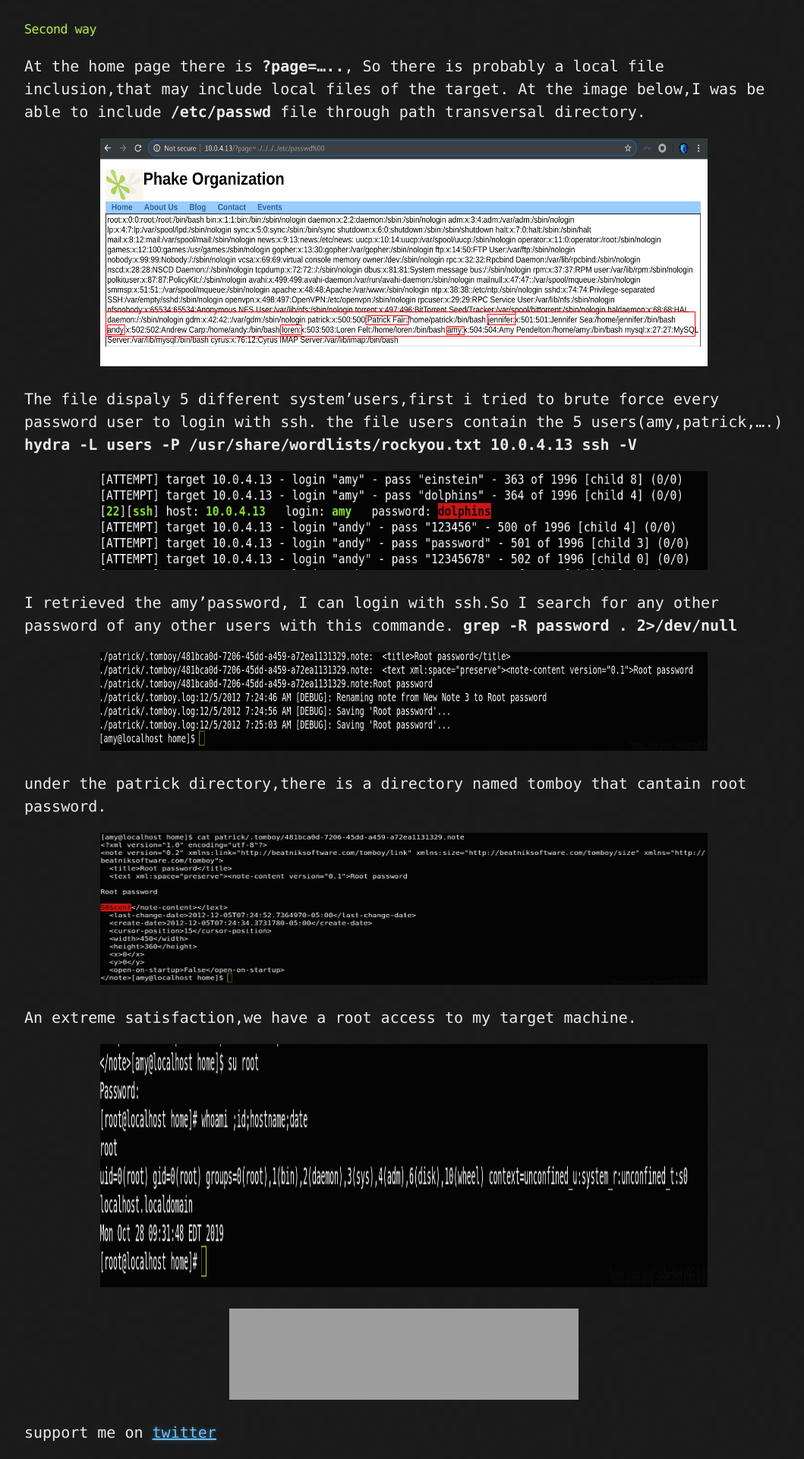
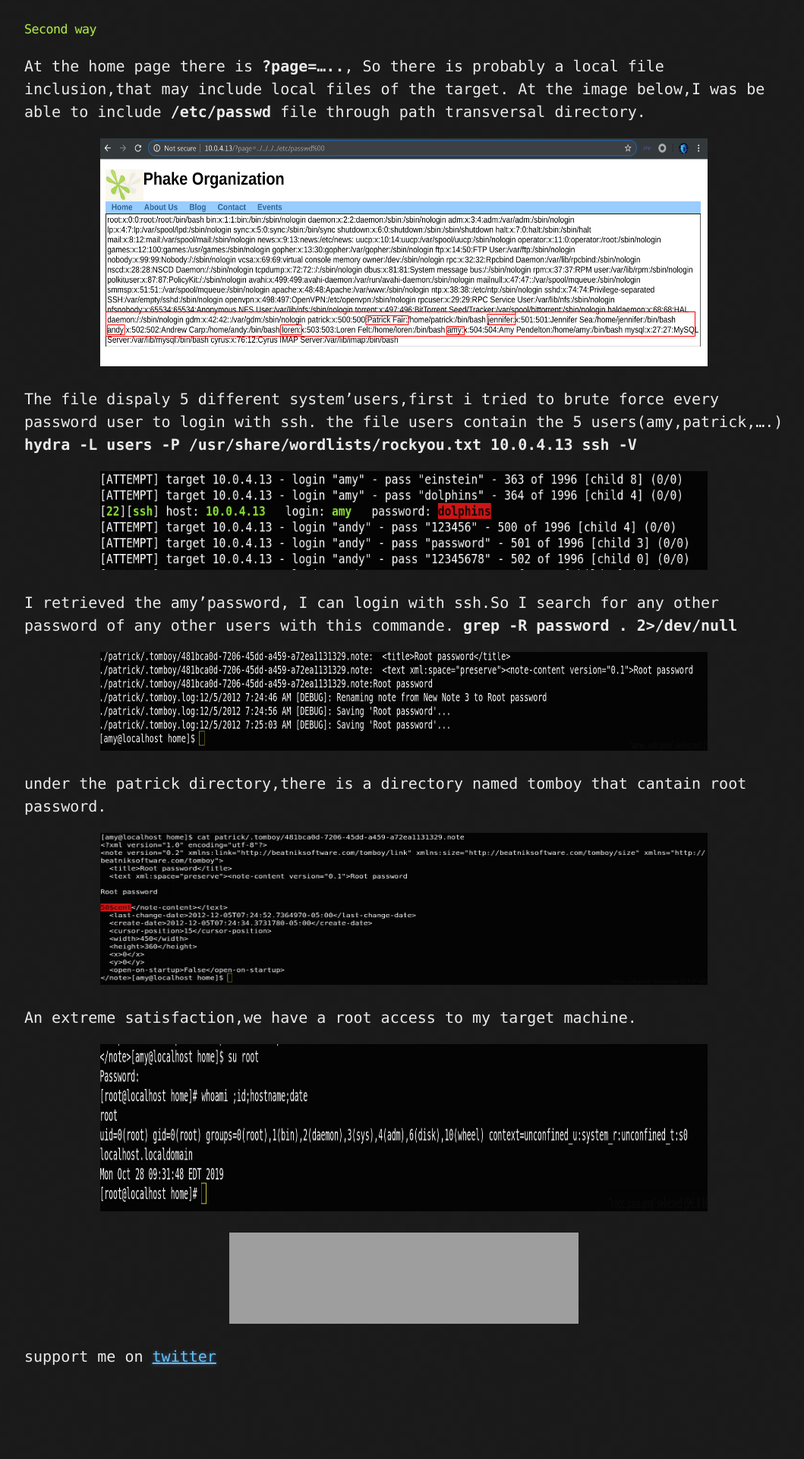
Before and after one commit to rajoul/rajoul.github.io, a Jekyll site: the page built from my_write_up/LAMPSecurity-5.md, in a window 1280 px wide. Shown: the part 4180-6100 px from the top of the page at 76% size, without its empty margins (108-1167 px from the left). Built offline with Jekyll 4.4.1, drawn with Linux system fonts in a browser that asks for light colours; our own code applies the rules of GitHub Pages for plain Markdown files; after the commit the page ends 6000 px from its top, so only the background shows below that.

Commit message:
Update LAMPSecurity-5.md

```diff
--- a/my_write_up/LAMPSecurity-5.md
+++ b/my_write_up/LAMPSecurity-5.md
@@ -71,7 +71,7 @@
 </p>
 An extreme satisfaction,we have a root access to my target machine.
 <p align="center">
-  <img src="https://rajoul.github.io/my_write_up/image/LAMPSecurity-5/root_access2.png" width="800" height="320">
+  <img src="https://rajoul.github.io/my_write_up/image/LAMPSecurity-5/root_access2.png" width="800" height="220">
 </p>
 <p align="center">
   <img src="https://rajoul.github.io/my_write_up/image/kioptrix_2/boom.gif" width="460" height="120">
```
